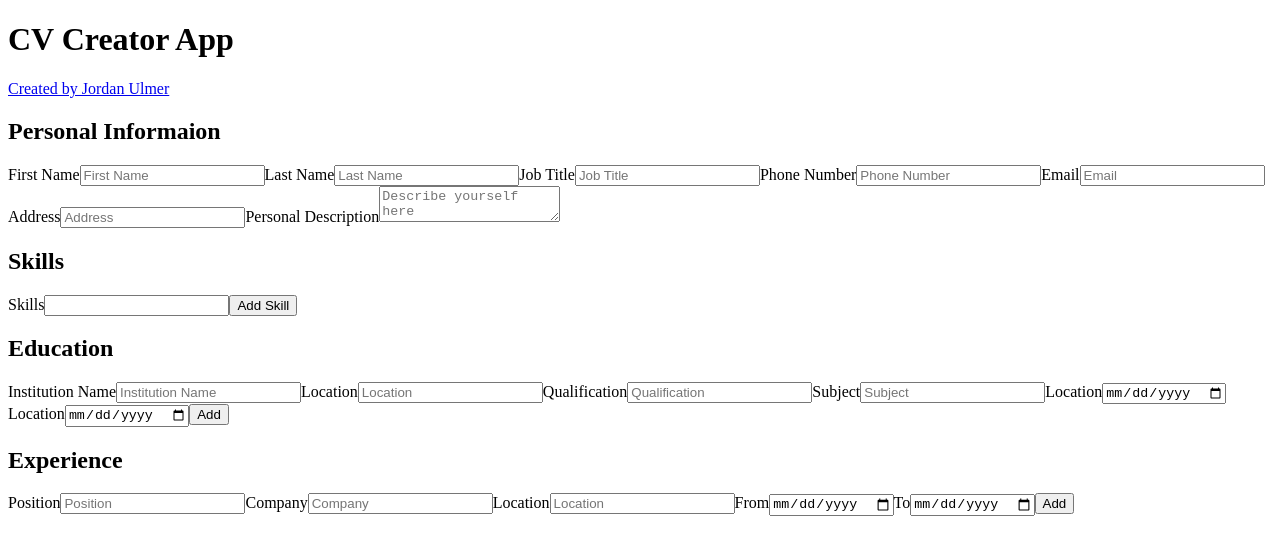
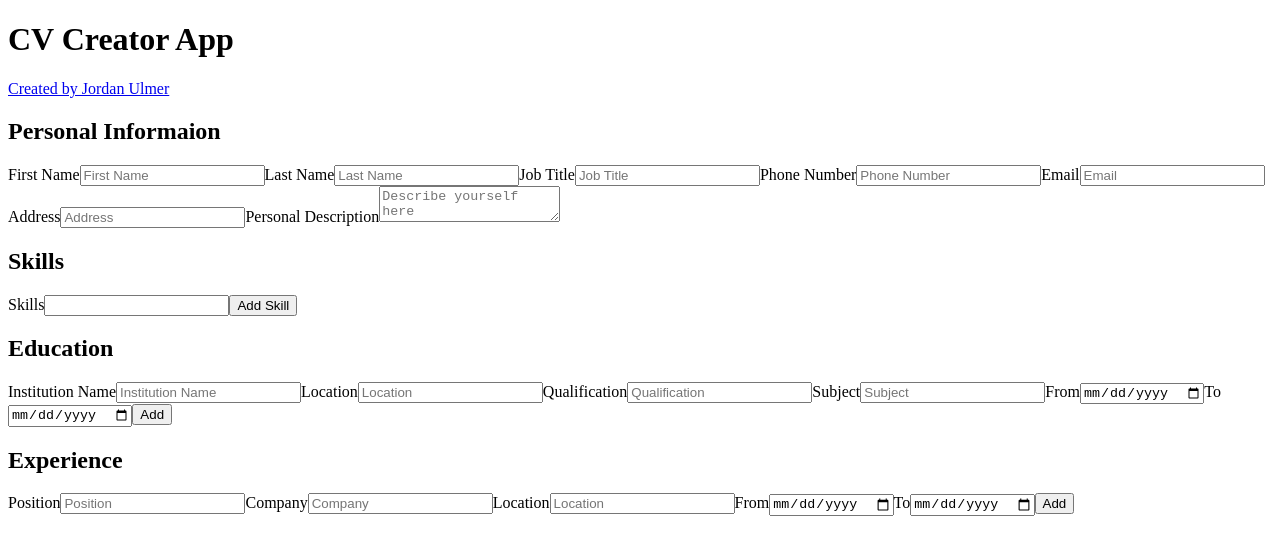
Before and after one commit to BreadleyCooper/cv-project, a React (Create React App) app: page / in a window 1280 px wide. Shown: the top 552 px of the page. Built offline with nearby package versions, Linux system fonts and the light colour scheme.

Commit message:
state management working

```diff
--- a/src/components/Form/Education.js
+++ b/src/components/Form/Education.js
@@ -1,19 +1,24 @@
 import React, { Component } from "react";
+import uniqid from "uniqid"
 
 class Education extends Component {
     constructor (props) {
         super(props)
 
         this.state = {
-            institution: "",
-            location: "",
-            qualification: "",
-            subject: "",
-            dateFrom: "",
-            dateTo: "",
+            education: {
+                institution: "",
+                location: "",
+                qualification: "",
+                subject: "",
+                dateFrom: "",
+                dateTo: "",
+                },
+            educations: []
         }
 
         this.handleChange = this.handleChange.bind(this)
+        this.handleSubmit = this.handleSubmit.bind(this)
 
     }
 
@@ -21,7 +26,29 @@ class Education extends Component {
         const target = event.target
         const value = target.value;
         const name = target.name
-        this.setState({[name]: value})
+        this.setState({
+            education: {
+                ...this.state.education,
+                [name]: value,
+                id: this.state.education.id
+            }
+        })
+    }
+
+    handleSubmit =(event) => {
+        event.preventDefault();
+        this.setState({
+            educations: [...this.state.educations, this.state.education],
+            education: {
+                id: uniqid(),
+                institution: "",
+                location: "",
+                qualification: "",
+                subject: "",
+                dateFrom: "",
+                dateTo: "",
+            }
+        })
     }
 
 
@@ -29,24 +56,24 @@ class Education extends Component {
         return(
             <div>
                 <h2>{this.props.title}</h2>
-                <form>
+                <form onSubmit={this.handleSubmit}>
                     <label htmlFor="institution">Institution Name</label>
-                    <input type="text" name="institution" value={this.state.institution} onChange={this.handleChange}  id="institution" placeholder="Institution Name"></input>
+                    <input type="text" name="institution" value={this.state.education.institution} onChange={this.handleChange}  id="institution" placeholder="Institution Name"></input>
 
                     <label htmlFor="location">Location</label>
-                    <input type="text" name="location" value={this.state.location} onChange={this.handleChange}  id="location" placeholder="Location"></input>
+                    <input type="text" name="location" value={this.state.education.location} onChange={this.handleChange}  id="location" placeholder="Location"></input>
 
                     <label htmlFor="qualification">Qualification</label>
-                    <input type="text" name="qualification" value={this.state.qualification} onChange={this.handleChange}  id="qualification" placeholder="Qualification"></input>
+                    <input type="text" name="qualification" value={this.state.education.qualification} onChange={this.handleChange}  id="qualification" placeholder="Qualification"></input>
 
                     <label htmlFor="subject">Subject</label>
-                    <input type="text" name="subject" value={this.state.subject} onChange={this.handleChange}  id="subject" placeholder="Subject"></input>
+                    <input type="text" name="subject" value={this.state.education.subject} onChange={this.handleChange}  id="subject" placeholder="Subject"></input>
 
-                    <label htmlFor="dateFrom">Location</label>
-                    <input type="date" name="dateFrom" value={this.state.dateFrom} onChange={this.handleChange}  id="dateFrom" placeholder="From"></input>
+                    <label htmlFor="dateFrom">From</label>
+                    <input type="date" name="dateFrom" value={this.state.education.dateFrom} onChange={this.handleChange}  id="dateFrom" placeholder="From"></input>
 
-                    <label htmlFor="dateTo">Location</label>
-                    <input type="date" name="dateTo" value={this.state.dateTo} onChange={this.handleChange}  id="dateTo" placeholder="To"></input>
+                    <label htmlFor="dateTo">To</label>
+                    <input type="date" name="dateTo" value={this.state.education.dateTo} onChange={this.handleChange}  id="dateTo" placeholder="To"></input>
 
                     <button type="submit">Add</button>
                 </form>
--- a/src/components/Form/Experience.js
+++ b/src/components/Form/Experience.js
@@ -26,9 +26,9 @@ class Experience extends Component {
         const name = target.name
         this.setState({
             experience: {
+                ...this.state.experience,
                 [name]: value,
-                id: this.state.experince.id
-                // THIS IS MAKING A NEW STATE OBJECT, RATHER THAN UPDATING THE CURRENT STATE
+                id: this.state.experience.id
             }
         })
     }
@@ -37,8 +37,7 @@ class Experience extends Component {
     handleSubmit =(event) => {
         event.preventDefault();
         this.setState({
-            experiences: this.state.experiences.concat(this.state.experince),
-            // THE VALUES ARE NOT GETTING SAVED INTO THE EXPERIENCES ARRAY??
+            experiences: [...this.state.experiences, this.state.experience],
             experience: {
                 id: uniqid(),
                 position: "",
@@ -55,19 +54,19 @@ class Experience extends Component {
                 <h2>{this.props.title}</h2>
                 <form onSubmit={this.handleSubmit}>
                     <label htmlFor="position">Position</label>
-                    <input type="text" name="position" value={this.state.position} onChange={this.handleChange}  id="position" placeholder="Position"></input>
+                    <input type="text" name="position" value={this.state.experience.position} onChange={this.handleChange}  id="position" placeholder="Position"></input>
 
                     <label htmlFor="company">Company</label>
-                    <input type="text" name="company" value={this.state.company} onChange={this.handleChange}  id="company" placeholder="Company"></input>
+                    <input type="text" name="company" value={this.state.experience.company} onChange={this.handleChange}  id="company" placeholder="Company"></input>
 
                     <label htmlFor="location">Location</label>
-                    <input type="text" name="location" value={this.state.location} onChange={this.handleChange}  id="location" placeholder="Location"></input>
+                    <input type="text" name="location" value={this.state.experience.location} onChange={this.handleChange}  id="location" placeholder="Location"></input>
 
                     <label htmlFor="dateFrom">From</label>
-                    <input type="date" name="dateFrom" value={this.state.dateFrom} onChange={this.handleChange}  id="dateFrom" placeholder="From"></input>
+                    <input type="date" name="dateFrom" value={this.state.experience.dateFrom} onChange={this.handleChange}  id="dateFrom" placeholder="From"></input>
 
                     <label htmlFor="dateTo">To</label>
-                    <input type="date" name="dateTo" value={this.state.dateTo} onChange={this.handleChange}  id="dateTo" placeholder="To"></input>
+                    <input type="date" name="dateTo" value={this.state.experience.dateTo} onChange={this.handleChange}  id="dateTo" placeholder="To"></input>
                     <button type="submit">Add</button>
                 </form>
             </div>
```
